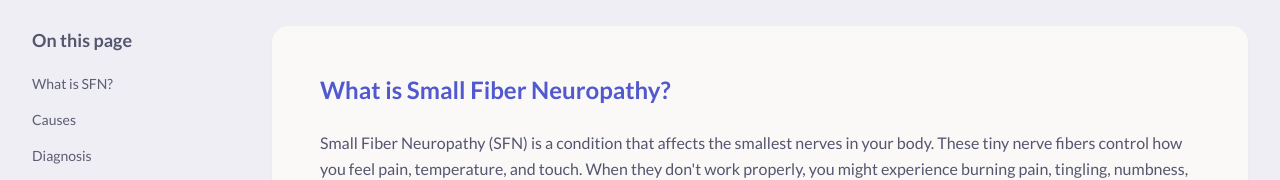
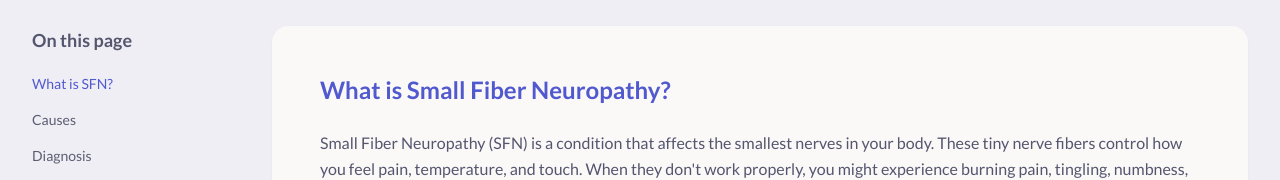
Before and after one commit to MattSnyder97/sfn-foundation, a Next.js app: page /about in a window 1280 px wide. Shown: the part 399-579 px from the top of the page. Built offline with nearby package versions, Linux system fonts and the light colour scheme.

Commit message:
Search bar fix and sibebar location indicator

```diff
--- a/src/components/layouts/InfoLayout.tsx
+++ b/src/components/layouts/InfoLayout.tsx
@@ -1,6 +1,5 @@
-// src/components/layouts/InfoLayout.tsx
 "use client";
-import { ReactNode } from "react";
+import { ReactNode, useEffect, useState } from "react";
 import { usePathname } from "next/navigation";
 import InfoActions from "@/components/info/InfoActions";
 import RelatedPages from "@/components/info/RelatedPages";
@@ -9,22 +8,20 @@ import { allContent } from "@/content";
 interface InfoLayoutProps {
   children: ReactNode;
   tableOfContents?: { id: string; title: string }[];
-  title?: string; // For sharing
-  showActions?: boolean; // Option to hide actions if needed
-  showRelated?: boolean; // Option to show/hide related pages
-  // Optional overrides - if not provided, will auto-extract from pathname
+  title?: string;
+  showActions?: boolean;
+  showRelated?: boolean;
   customSlug?: string;
   customTags?: string[];
 }
 
 function getPageDataFromContent(pathname: string) {
-  // Find the current page in your allContent array
-  const currentPage = allContent.find(page => page.slug === pathname);
+  const currentPage = allContent.find((page) => page.slug === pathname);
 
   return {
     slug: pathname,
     tags: currentPage?.tags || [],
-    title: currentPage?.hero?.title || ''
+    title: currentPage?.hero?.title || "",
   };
 }
 
@@ -35,31 +32,66 @@ export default function InfoLayout({
   showActions = true,
   showRelated = true,
   customSlug,
-  customTags
+  customTags,
 }: InfoLayoutProps) {
   const pathname = usePathname();
   const pageData = getPageDataFromContent(pathname);
 
-  // Use custom values if provided, otherwise use auto-extracted values
   const currentSlug = customSlug || pageData.slug;
   const currentTags = customTags || pageData.tags;
   const pageTitle = title || pageData.title;
+
+  const [activeId, setActiveId] = useState<string | null>(null);
+
+  // Track scroll position with IntersectionObserver
+  useEffect(() => {
+    if (!tableOfContents) return;
+
+    const observer = new IntersectionObserver(
+      (entries) => {
+        const visible = entries.find((entry) => entry.isIntersecting);
+        if (visible) {
+          setActiveId(visible.target.id);
+        }
+      },
+      {
+        rootMargin: "0px 0px -70% 0px", // triggers earlier/later depending on section height
+        threshold: 0.1,
+      }
+    );
+
+    tableOfContents.forEach((item) => {
+      const el = document.getElementById(item.id);
+      if (el) observer.observe(el);
+    });
+
+    return () => observer.disconnect();
+  }, [tableOfContents]);
 
   return (
     <main className="bg-offWhite">
       <div className="container-padding mx-auto py-16">
         <div className="flex gap-4">
-          {/* Sidebar - On this page */}
+          {/* Sidebar */}
           {tableOfContents && (
             <aside className="hidden lg:block w-56 flex-shrink-0">
-              <div className="sticky" style={{ top: "calc(var(--header-height) - 30px)" }}>
-                <h3 className="text-lg font-semibold text-dark mb-4">On this page</h3>
+              <div
+                className="sticky"
+                style={{ top: "calc(var(--header-height) - 30px)" }}
+              >
+                <h3 className="text-lg font-semibold text-dark mb-4">
+                  On this page
+                </h3>
                 <nav className="space-y-2">
                   {tableOfContents.map((item) => (
                     <a
                       key={item.id}
                       href={`#${item.id}`}
-                      className="block text-sm text-gray hover:text-primary hover:underline transition-all duration-200 py-1"
+                      className={`block text-sm py-1 transition-all duration-200 ${
+                        activeId === item.id
+                          ? "text-primary hover:underline"
+                          : "text-gray hover:text-primary hover:underline"
+                      }`}
                     >
                       {item.title}
                     </a>
@@ -74,11 +106,9 @@ export default function InfoLayout({
             <article className="bg-white rounded-[16px] px-8 md:px-12 py-12 shadow-sm/4 print-content">
               {children}
 
-              {/* Print and Share Actions */}
               {showActions && <InfoActions title={pageTitle} />}
             </article>
 
-            {/* Related Pages */}
             {showRelated && currentTags.length > 0 && (
               <RelatedPages
                 currentSlug={currentSlug}
--- a/src/content/info-pages/about/diagnosis.ts
+++ b/src/content/info-pages/about/diagnosis.ts
@@ -35,7 +35,7 @@ export const diagnosisContent = {
         {
           type: "paragraph",
           text: `The good news is that doctors are getting better at recognizing and
-          diagnosing SFN. [New testing methods](https://www.mayoclinic.org/diseases-conditions/peripheral-neuropathy/diagnosis-treatment/drc-20352061)
+          diagnosing SFN. New testing methods
           have made it easier to confirm the diagnosis. Getting the right diagnosis
           is worth the wait because it opens the door to treatments that can help
           you feel better.`,
@@ -57,7 +57,7 @@ export const diagnosisContent = {
         {
           type: "paragraph",
           text: `During your appointment, your doctor will ask detailed questions about
-          your [pain and other symptoms](https://my.clevelandclinic.org/health/diseases/17479-small-fiber-neuropathy).
+          your pain and other symptoms.
           They'll want to know where you feel pain, what it feels like, when it
           happens, and what makes it better or worse. Be as specific as possible
           about your symptoms.`,
@@ -93,7 +93,7 @@ export const diagnosisContent = {
         {
           type: "paragraph",
           text: `Your doctor will also want to know about other health conditions that
-          can cause neuropathy. [Diabetes is the most common cause](https://www.mayoclinic.org/diseases-conditions/diabetic-neuropathy/symptoms-causes/syc-20371580),
+          can cause neuropathy. Diabetes is the most common cause,
           but autoimmune diseases, vitamin deficiencies, and certain medications
           can also damage small nerve fibers.`,
         },
@@ -112,7 +112,7 @@ export const diagnosisContent = {
         },
         {
           type: "paragraph",
-          text: `The most definitive test for SFN is a [skin biopsy](https://www.ncbi.nlm.nih.gov/pmc/articles/PMC6470332/).
+          text: `The most definitive test for SFN is a skin biopsy.
           This involves taking tiny samples of skin to count the small nerve fibers.
           It might sound scary, but it's a simple procedure that's usually done in
           the doctor's office with local numbing medicine.`,
@@ -146,7 +146,7 @@ export const diagnosisContent = {
         {
           type: "paragraph",
           text: `Blood tests are important to find out what might be causing your neuropathy.
-          Your doctor will usually check for [diabetes and prediabetes](https://www.mayoclinic.org/diseases-conditions/prediabetes/symptoms-causes/syc-20355278),
+          Your doctor will usually check for diabetes and prediabetes,
           vitamin B12 levels, thyroid function, and signs of autoimmune diseases.
           Finding and treating the underlying cause can sometimes slow down or even
           improve neuropathy symptoms.`,
@@ -174,7 +174,7 @@ export const diagnosisContent = {
           type: "paragraph",
           text: `Your family doctor might refer you to a neurologist if they suspect
           you have SFN. Some neurologists have even more specialized training in
-          [peripheral neuropathy](https://www.foundationforpn.org/understanding-peripheral-neuropathy/),
+          peripheral neuropathy,
           which means they focus specifically on nerve problems like SFN.`,
         },
         {
@@ -223,7 +223,7 @@ export const diagnosisContent = {
         },
         {
           type: "paragraph",
-          text: `One of the biggest challenges is that [regular nerve tests are normal](https://my.clevelandclinic.org/health/diseases/17479-small-fiber-neuropathy)
+          text: `One of the biggest challenges is that regular nerve tests are normal
           in people with SFN. These tests only check large nerve fibers, so if
           you only have small fiber damage, the tests will look fine. This can
           be frustrating for patients who know something is wrong but have normal test results.`,
@@ -257,7 +257,7 @@ export const diagnosisContent = {
           type: "paragraph",
           text: `Keep track of your symptoms, when they happen, and how they affect
           your daily life. This information can help doctors understand your condition
-          better. Consider joining [support groups](https://www.foundationforpn.org/living-well/support/)
+          better. Consider joining support groups
           where you can learn from others who have been through the diagnostic process.`,
         },
         {
--- a/src/content/info-pages/about/symptoms.ts
+++ b/src/content/info-pages/about/symptoms.ts
@@ -34,7 +34,7 @@ export const symptomsContent = {
         },
         {
           type: "paragraph",
-          text: `SFN symptoms usually start in your [feet and hands](https://www.mayoclinic.org/diseases-conditions/peripheral-neuropathy/symptoms-causes/syc-20352061)
+          text: `SFN symptoms usually start in your feet and hands
           and can slowly spread up your legs and arms. This happens because the
           longest nerves in your body are often affected first. The good news is
           that recognizing these symptoms early can help you get treatment sooner.`,
@@ -55,7 +55,7 @@ export const symptomsContent = {
         },
         {
           type: "paragraph",
-          text: `The most common symptoms include [burning pain](https://my.clevelandclinic.org/health/diseases/17479-small-fiber-neuropathy),
+          text: `The most common symptoms include burning pain,
           tingling, and numbness. You might also notice that your skin becomes very
           sensitive to light touch. Something as simple as bed sheets touching your
           feet can feel uncomfortable or painful.`,
@@ -83,7 +83,7 @@ export const symptomsContent = {
         },
         {
           type: "paragraph",
-          text: `Some people also have [autonomic symptoms](https://www.ncbi.nlm.nih.gov/pmc/articles/PMC6470332/)
+          text: `Some people also have autonomic symptoms
           because small fibers control automatic body functions. These might include
           problems with sweating, digestion, or heart rate changes. You might sweat
           too much or not at all, have stomach problems, or feel dizzy when you stand up.`,
@@ -112,7 +112,7 @@ export const symptomsContent = {
           type: "paragraph",
           text: `In the early stages, you might only have mild tingling or burning in
           your toes or fingertips. These feelings might come and go, and you might
-          not think much of them at first. As [nerve damage progresses](https://www.mayoclinic.org/diseases-conditions/diabetic-neuropathy/symptoms-causes/syc-20371580),
+          not think much of them at first. As nerve damage progresses,
           the symptoms can become more constant and spread to larger areas.`,
         },
         {
@@ -153,7 +153,7 @@ export const symptomsContent = {
         },
         {
           type: "paragraph",
-          text: `[Sleep problems](https://www.foundationforpn.org/living-well/sleep/)
+          text: `Sleep problems
           are very common with SFN. The burning pain often gets worse at night,
           making it hard to fall asleep or stay asleep. Poor sleep can make pain
           feel worse during the day, creating a difficult cycle.`,
@@ -180,7 +180,7 @@ export const symptomsContent = {
         {
           type: "paragraph",
           text: `The emotional impact of SFN is real and important. It's normal to feel
-          frustrated, scared, or sad about having chronic symptoms. [Support groups](https://www.foundationforpn.org/living-well/support/)
+          frustrated, scared, or sad about having chronic symptoms. Support groups
           and counseling can help you cope with these feelings. Remember that you're
           not alone, and there are people who understand what you're going through.`,
         },
@@ -207,7 +207,7 @@ export const symptomsContent = {
         },
         {
           type: "paragraph",
-          text: `You should see a doctor if you have [persistent burning pain](https://my.clevelandclinic.org/health/diseases/17479-small-fiber-neuropathy),
+          text: `You should see a doctor if you have persistent burning pain,
           tingling, or numbness in your hands or feet that lasts more than a few days.
           Even if the symptoms seem mild, it's better to check with a healthcare
           provider than to ignore them.`,
@@ -234,7 +234,7 @@ export const symptomsContent = {
         {
           type: "paragraph",
           text: `When you see your doctor, try to describe your symptoms as clearly as
-          possible. Keep a [symptom diary](https://www.mayoclinic.org/diseases-conditions/peripheral-neuropathy/diagnosis-treatment/drc-20352061)
+          possible. Keep a symptom diary
           for a week or two before your appointment. Write down when symptoms happen,
           how bad they are, and what makes them better or worse. This information
           will help your doctor understand your condition and plan the best tests
--- a/src/content/info-pages/about/treatments.ts
+++ b/src/content/info-pages/about/treatments.ts
@@ -30,7 +30,7 @@ export const treatmentsContent = {
           type: "paragraph",
           text: `Every person with SFN is different. What works well for one person might
           not work as well for another. That's why doctors often use several treatments
-          together. This [team approach](https://www.mayoclinic.org/diseases-conditions/peripheral-neuropathy/diagnosis-treatment/drc-20352061)
+          together. This team approach
           gives you the best chance of finding relief. The sooner you start treatment,
           the better you're likely to feel.`,
         },
@@ -56,7 +56,7 @@ export const treatmentsContent = {
         },
         {
           type: "paragraph",
-          text: `The most common first medicines are called [anticonvulsants](https://www.mayoclinic.org/diseases-conditions/peripheral-neuropathy/in-depth/pain-medications/art-20045004).
+          text: `The most common first medicines are called anticonvulsants.
           Although they were made to treat seizures, they can be very
           effective at treating nerve pain too. The two main ones are gabapentin and
           pregabalin (Lyrica).`,
@@ -81,7 +81,7 @@ export const treatmentsContent = {
         },
         {
           type: "paragraph",
-          text: `[Topical treatments](https://www.ncbi.nlm.nih.gov/pmc/articles/PMC4620290/)
+          text: `Topical treatments
           can be helpful because they work right where you put them. Lidocaine patches
           can numb the area, while capsaicin cream (made from hot peppers) can reduce
           pain signals over time. These might cause fewer side effects than pills.`,
@@ -108,7 +108,7 @@ export const treatmentsContent = {
         },
         {
           type: "paragraph",
-          text: `The most studied supplements for nerve pain are [alpha-lipoic acid](https://www.ncbi.nlm.nih.gov/pmc/articles/PMC3327300/)
+          text: `The most studied supplements for nerve pain are alpha-lipoic acid
           and B vitamins. These work as antioxidants, which means they help protect
           your nerves from damage. Some people notice less pain and tingling after
           taking these for several weeks.`,
@@ -155,7 +155,7 @@ export const treatmentsContent = {
         },
         {
           type: "paragraph",
-          text: `If you have diabetes, keeping your [blood sugar levels steady](https://www.diabetes.org/healthy-living/medication-treatments/blood-glucose-testing-and-control)
+          text: `If you have diabetes, keeping your blood sugar levels steady
           is one of the most important things you can do. High blood sugar can damage
           your nerves even more. Work with your healthcare team to find the best ways
           to manage your blood sugar.`,
@@ -182,14 +182,14 @@ export const treatmentsContent = {
         },
         {
           type: "paragraph",
-          text: `[Physical therapy](https://www.foundationforpn.org/living-well/physical-therapy/)
+          text: `Physical therapy
           can teach you exercises and techniques to manage pain and stay active. Some
           people find that alternative treatments like acupuncture, massage, or TENS
           units help with their pain.`,
         },
         {
           type: "paragraph",
-          text: `[Support groups](https://www.foundationforpn.org/living-well/support/),
+          text: `Support groups,
           either in person or online, can connect you with others who understand what
           you're going through. Sometimes talking with people who have similar experiences
           can be as helpful as any medicine.`,
@@ -290,12 +290,12 @@ export const treatmentsContent = {
         {
           type: "paragraph",
           text: `Researchers are looking at ways to help nerves grow back and heal themselves.
-          They're also studying how the [immune system](https://www.ncbi.nlm.nih.gov/pmc/articles/PMC6470332/)
+          They're also studying how the immune system
           might play a role in SFN and whether medicines that affect immunity could help.`,
         },
         {
           type: "paragraph",
-          text: `Some promising areas of research include [nerve growth factors](https://clinicaltrials.gov/search?cond=Small%20Fiber%20Neuropathy),
+          text: `Some promising areas of research include nerve growth factors,
           stem cell therapy, and new ways to deliver medicines directly to damaged
           nerves. Clinical trials are testing these treatments to see if they're safe
           and effective.`,
@@ -303,7 +303,7 @@ export const treatmentsContent = {
         {
           type: "paragraph",
           text: `If you're interested in trying new treatments, talk to your doctor about
-          [clinical trials](https://clinicaltrials.gov/).
+          clinical trials.
           These studies help develop new medicines and give some patients access to
           treatments before they're widely available. Your doctor can help you decide
           if a clinical trial might be right for you.`,
```
Also changed, not shown: src/components/ui/SearchBar.tsx (+12 -2 lines).
